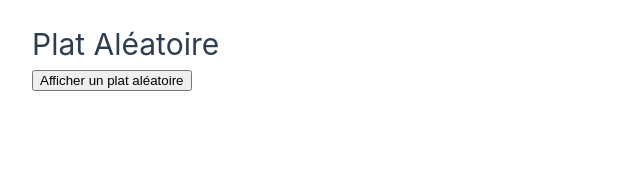
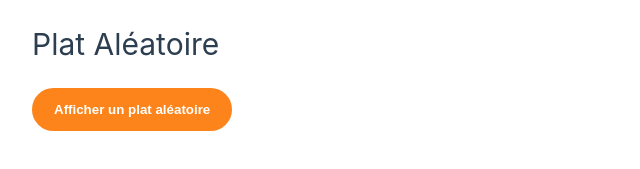
Before and after one commit to CasianLW/MealApp-Vue3_Vite, a Vue app: page /random in a window 1280 px wide. Shown: the part 181-350 px from the top of the page, without its empty margins (0-640 px from the left). Built offline with nearby package versions, Linux system fonts and the light colour scheme.

Commit message:
random btn and page adjustments deleted a test div and added a class for btn styling btn

```diff
--- a/src/assets/style.css
+++ b/src/assets/style.css
@@ -92,6 +92,22 @@ ul li {
   max-width: 60px;
 }
 
+.random-btn {
+  margin-top: 20px;
+  background-color: #fd841b;
+  color: white;
+  font-weight: 600;
+  border-radius: 25px;
+  border: 2px solid #fd841b;
+  padding: 12px 20px;
+}
+
+.random-btn:hover {
+  cursor: pointer;
+  background-color: white;
+  color: #fd841b;
+}
+
 @media (max-width: 600px) {
   h1 {
     font-size: 1.3rem;
--- a/src/assets/style.scss
+++ b/src/assets/style.scss
@@ -89,6 +89,20 @@ ul {
     max-width: 60px;
   }
 }
+.random-btn {
+  margin-top: 20px;
+  background-color: #fd841b;
+  color: white;
+  font-weight: 600;
+  border-radius: 25px;
+  border: 2px solid #fd841b;
+  padding: 12px 20px;
+}
+.random-btn:hover {
+  cursor: pointer;
+  background-color: white;
+  color: #fd841b;
+}
 @media (max-width: 600px) {
   h1 {
     font-size: 1.3rem;
--- a/src/views/RandomView.vue
+++ b/src/views/RandomView.vue
@@ -1,8 +1,10 @@
 <template>
   <div>
     <h1>Plat Aléatoire</h1>
-    <button @click="getRandomMeal">Afficher un plat aléatoire</button>
-    <div v-if="meal">{{ meal.idMeal }}</div>
+    <button class="random-btn" @click="getRandomMeal">
+      Afficher un plat aléatoire
+    </button>
+    <!-- <div v-if="meal">{{ meal.idMeal }}</div> -->
     <meal-card :mealId="meal.idMeal" v-if="meal" />
   </div>
 </template>
```
Also changed, not shown: 1 other file (tests, documents, lock files or other folders).
